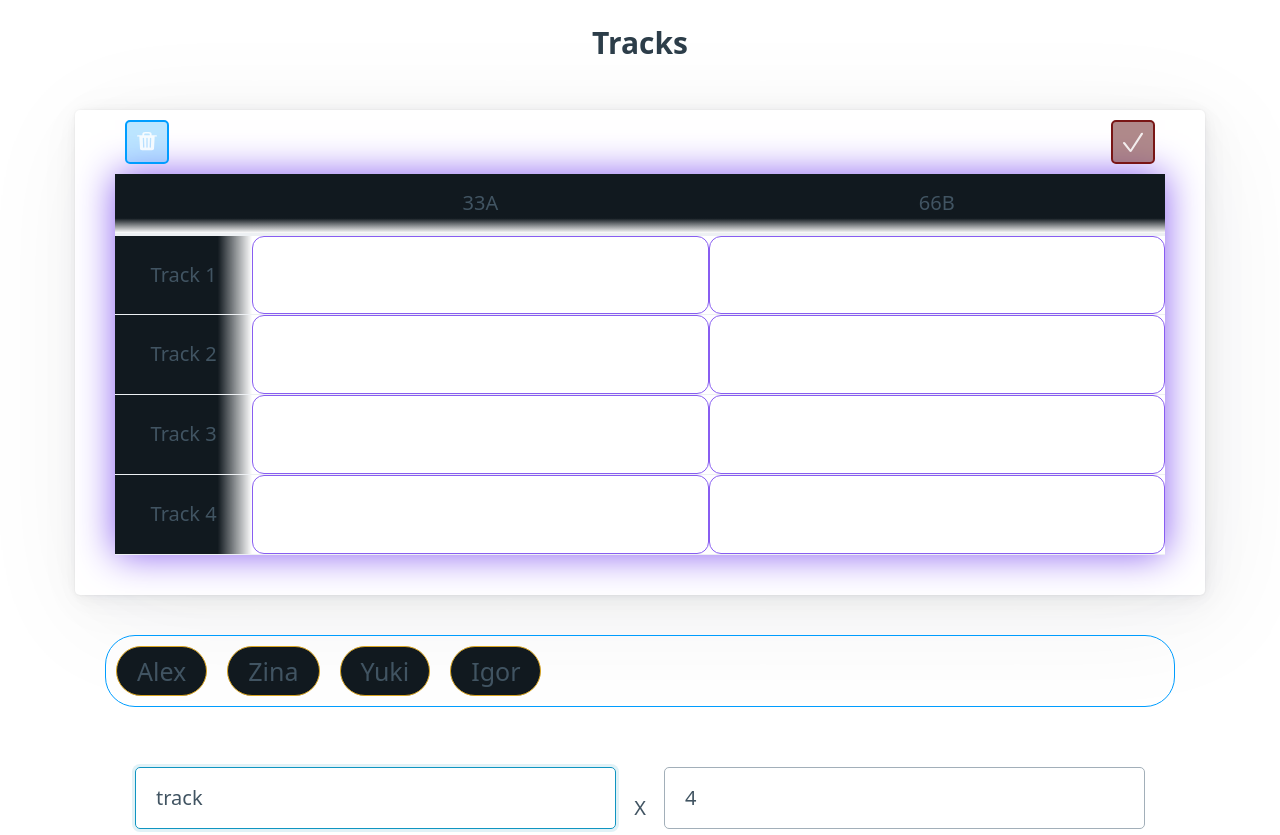
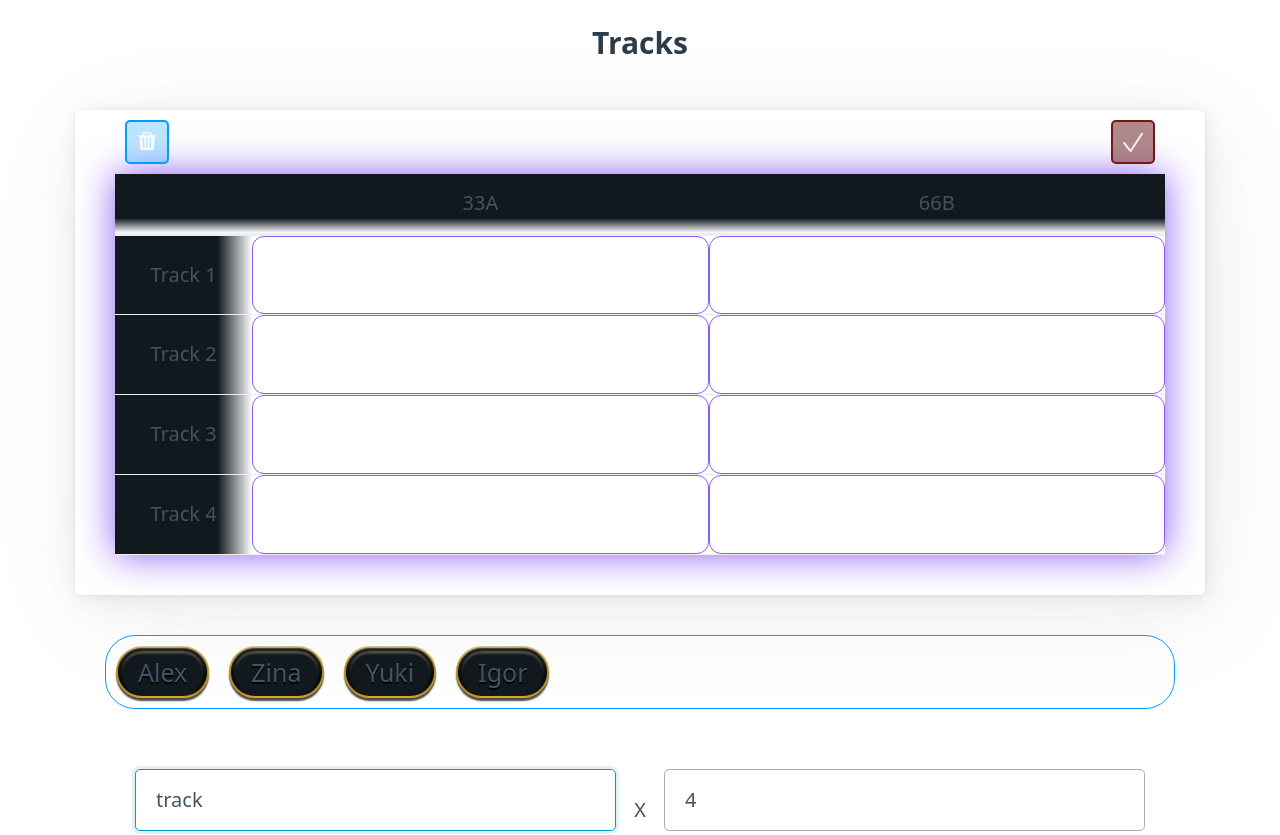
Before and after one commit to its-all-waves/cs50-final-setflow-tracks-in-svelte, a SvelteKit app: page /tracks in a window 1280 px wide. Shown: the top 835 px of the page. Built offline with nearby package versions, Linux system fonts and the light colour scheme.

Commit message:
3D-ize character elements

```diff
--- a/src/routes/tracks/character.svelte
+++ b/src/routes/tracks/character.svelte
@@ -4,8 +4,7 @@
 
 	// exposed to parent as attr
 	export let name
-	export let location
-	// export let trackName
+	export let location // === '__pool__' || <scene.name>
 
 	function setCharacterInHand() {
 		$characterInHand = {
@@ -39,14 +38,43 @@
 	[data-draggable] {
 		margin: 0.5rem 0.5rem;
 		padding: 0.2rem 1rem;
-		border: 1px solid goldenrod;
+		max-width: 16ch;
+		border-top: 2px solid goldenrod;
+		border-left: 2px solid goldenrod;
+		border-bottom: 2px solid goldenrod;
+		border-right: 2px solid goldenrod;
 		border-radius: 1.5rem;
 		background-color: #11191f;
 		line-height: 2rem;
-		max-width: 16ch;
 		text-overflow: clip;
 		font-size: 1.25rem;
 		user-select: none;
+		text-shadow: 0 2px 0 black;
+
+		box-shadow: 0 3px 1.5px rgba(0, 0, 0, 0.7);
+
+		position: relative;
+	}
+
+	[data-draggable]::before {
+		position: absolute;
+		content: '';
+		left: 0;
+		top: 0;
+		right: 0;
+		bottom: 0;
+		border-radius: 1.5rem;
+		border-top: 3px solid black;
+		border-left: 3px solid black;
+		border-right: 3px solid black;
+		opacity: 0.75;
+		filter: blur(1px);
+
+		box-shadow: 0 -2px 0 white, inset 0 2px 0px rgba(255, 230, 165, 0.607);
+	}
+
+	.in-hand::before {
+		opacity: 1;
 	}
 
 	.in-hand {
```
